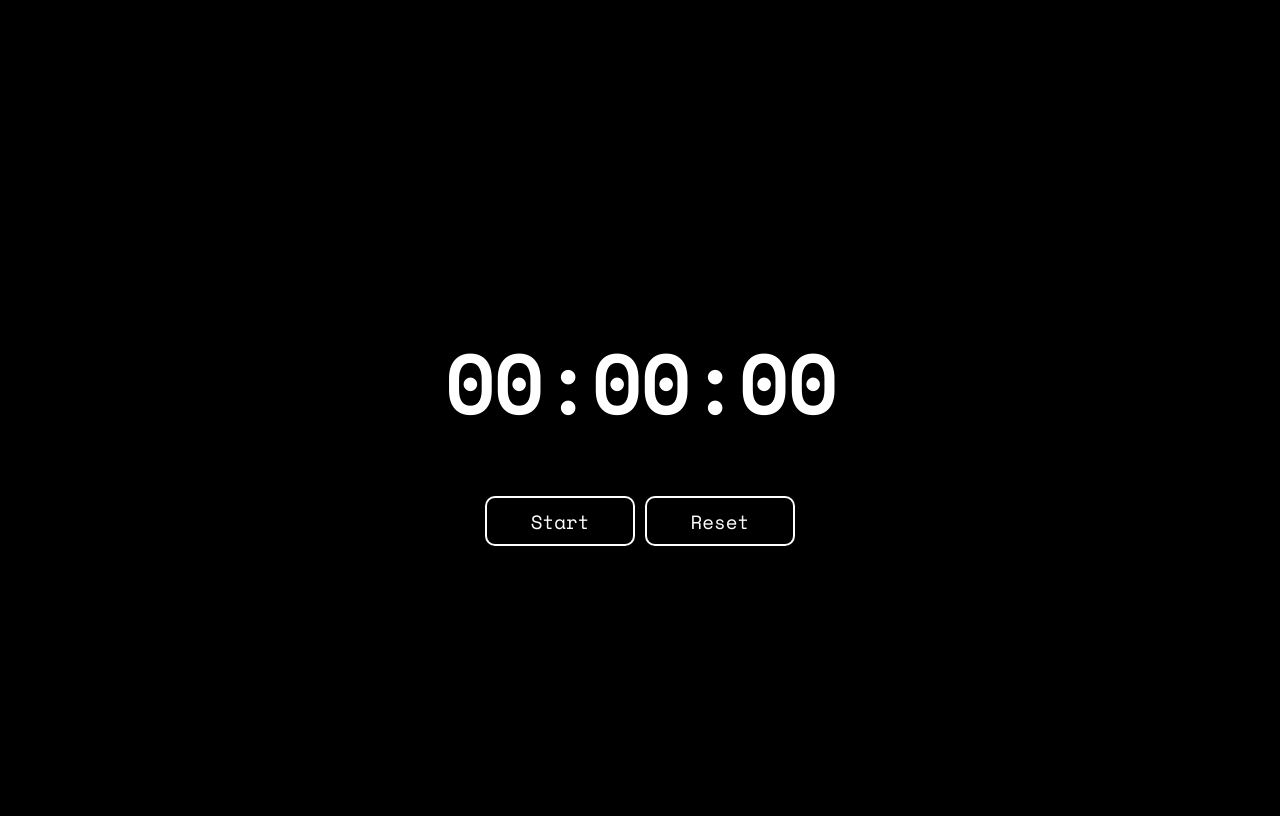
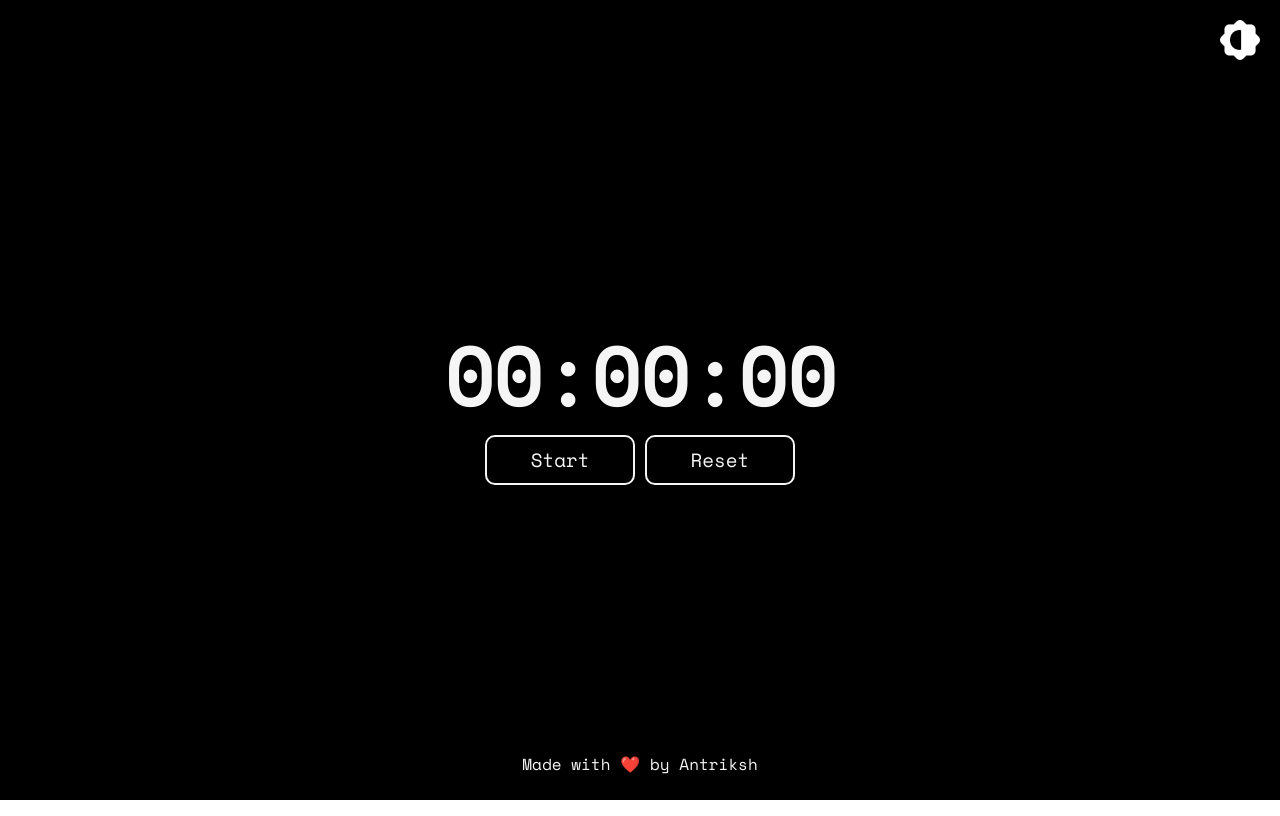
Before and after one commit to AntrikshNarang/Clock-Project, a plain HTML site: page index.html in a window 1280 px wide. Both pictures are taken after a click on the button "Reset". Drawn offline with nearby package versions, Linux system fonts and the light colour scheme.

Commit message:
Added Dark Mode!!!

```diff
--- a/index.html
+++ b/index.html
@@ -9,13 +9,16 @@
     <link href="https://fonts.googleapis.com/css2?family=Space+Mono&display=swap" rel="stylesheet">
 </head>
 <body>
+    <img src="images/brightness.png" alt="Dark Mode" class="mode">
     <div class="main">
         <h1><span class="hours">00</span>:<span class="minutes">00</span>:<span class="seconds">00</span></h1>
         <div class="btn-div">
             <button id="start">Start</button>
             <button id="reset">Reset</button>
         </div>
+        <p class="author">Made with ❤️ by Antriksh</p>
     </div>
+    <script src="https://ajax.googleapis.com/ajax/libs/jquery/3.6.1/jquery.min.js"></script>
     <script src="index.js"></script>
 
 </body>
--- a/index.js
+++ b/index.js
@@ -1,17 +1,10 @@
 var hours=0,minutes=0,seconds=0;
 var started=false;
 document.querySelector("#start").addEventListener("click",change);
-document.querySelector("#reset").addEventListener("click",function(){
-    started = false;
-    seconds = 0;
-    minutes = 0;
-    hours = 0;
-    document.querySelector(".seconds").textContent=("00");
-    document.querySelector(".minutes").textContent=("00");
-    document.querySelector(".hours").textContent=("00");
-    document.querySelector("#start").textContent=("Start");
-});
+document.querySelector("img").addEventListener("click",switchMode);
+document.querySelector("#reset").addEventListener("click",reset);
 
+//Function Checks The Current State for Pause/Resume
 function change(){
     started = !started;
     if(started === true){
@@ -22,6 +15,8 @@ function change(){
         paused();
     }
 }
+
+//Start Function
 function start(){
     if(started === false){
         return;
@@ -58,7 +53,35 @@ function start(){
         setTimeout(start,1000);
     }
 }
+
+//Pause Function
 function paused(){
     started=false;
     document.querySelector("#start").textContent=("Resume");
 }
+
+//Reset Function
+function reset(){
+    started = false;
+    seconds = 0;
+    minutes = 0;
+    hours = 0;
+    document.querySelector(".seconds").textContent=("00");
+    document.querySelector(".minutes").textContent=("00");
+    document.querySelector(".hours").textContent=("00");
+    document.querySelector("#start").textContent=("Start");
+}
+
+
+
+//Dark Mode
+function switchMode(){
+    $("img").fadeOut(200).fadeIn(200);
+    setTimeout(function(){
+        $("img").delay(1000).toggleClass("mode");
+    },200)
+    $(".main").fadeOut(200).fadeIn(200);
+    setTimeout(function(){
+        $(".main").delay(1000).toggleClass("mode");
+    },200)
+}
--- a/styles.css
+++ b/styles.css
@@ -1,28 +1,33 @@
+*{
+    box-sizing: border-box;
+    padding: 0;
+    margin: 0;
+}
 body{
-    background-color: black;
-    /* background-color: #454545; */
-    color: white;
+    color: whitesmoke;
     font-family: 'Space Mono', monospace;
 }
 .main{
+    background-color: black;
     height: 100vh;
     display:flex;
     flex-direction: column;
     align-items: center;
     justify-content: center;
 }
+
 h1{
     font-size: 5rem;
 }
 button{
     font-family: 'Space Mono', monospace;
     background: none;
-    border: white 2px solid;
+    border: whitesmoke 2px solid;
     border-radius: 10px;
     width: 150px;
     height: 50px;
     font-size: 1.2rem;
-    color: white;
+    color: whitesmoke;
     transition: all 0.3s ease-out;
 }
 button:hover{
@@ -35,3 +40,25 @@ button:active{
     background-color: gray;
     border: gray;
 }
+h1::selection{
+    background-color: whitesmoke;
+    color: black;
+}
+span::selection{
+    background-color: whitesmoke;
+    color: black;
+}
+img{
+    position: fixed;
+    height: 40px;
+    top: 20px;
+    right: 20px;
+    z-index: 1;
+}
+.mode{
+    filter: invert(1);
+}
+.author{
+    position: absolute;
+    bottom: 3%;
+}
```
Also changed, not shown: images/brightness.png (added).
